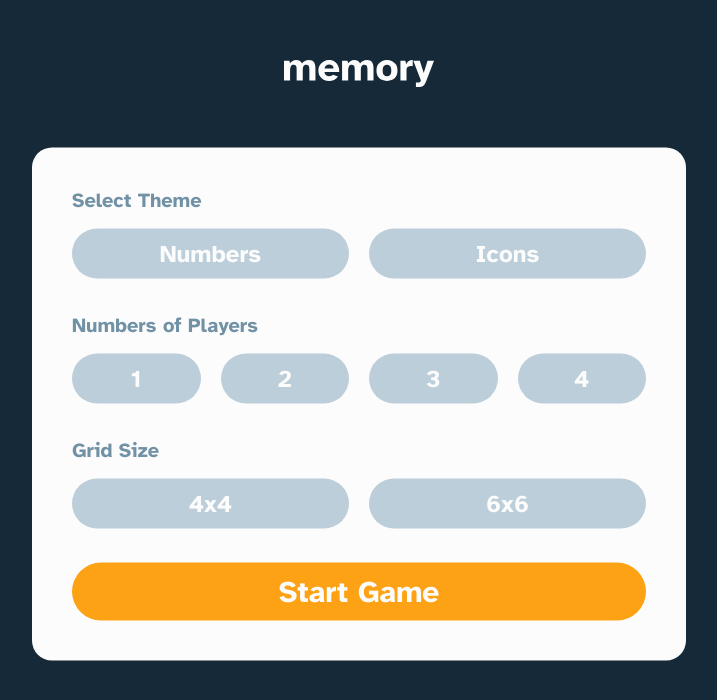
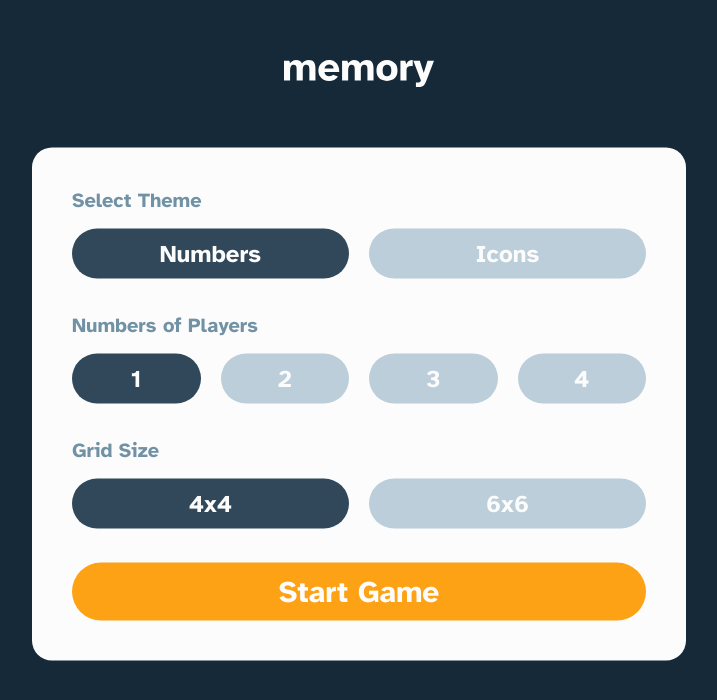
Before and after one commit to mcornale/memory-game, a React (Create React App) app: page / in a window 1280 px wide. Shown: the part 122-822 px from the top of the page, without its empty margins (281-998 px from the left). Built offline with nearby package versions, Linux system fonts and the light colour scheme.

Commit message:
Add active menu buttons based on store

```diff
--- a/src/components/GameMenu.js
+++ b/src/components/GameMenu.js
@@ -14,7 +14,12 @@ const GameMenu = (props) => {
 
   for (const key in GAME_THEMES) {
     themeButtons.push(
-      <Button key={key} type='menu-selection'>
+      <Button
+        key={key}
+        type={`menu-selection${
+          GAME_THEMES[key] === gridTheme ? '-active' : ''
+        }`}
+      >
         {GAME_THEMES[key][0].toUpperCase() + GAME_THEMES[key].slice(1)}
       </Button>
     );
@@ -22,7 +27,10 @@ const GameMenu = (props) => {
 
   for (let i = 0; i < MAX_NUM_OF_PLAYERS; i++) {
     numOfPlayersButtons.push(
-      <Button key={i} type='menu-selection'>
+      <Button
+        key={i}
+        type={`menu-selection${i + 1 === numOfPlayers ? '-active' : ''}`}
+      >
         {i + 1}
       </Button>
     );
@@ -30,7 +38,12 @@ const GameMenu = (props) => {
 
   for (const key in GAME_GRID_SIZES) {
     gridSizeButtons.push(
-      <Button key={key} type='menu-selection'>
+      <Button
+        key={key}
+        type={`menu-selection${
+          GAME_GRID_SIZES[key] === gridSize ? '-active' : ''
+        }`}
+      >
         {key}
       </Button>
     );
--- a/src/index.css
+++ b/src/index.css
@@ -138,18 +138,22 @@ button {
   background-color: var(--color-light-tangerine);
 }
 
-.button-menu-selection {
-  color: var(--color-snow);
-  background-color: var(--color-spindle);
+.button-menu-selection,
+.button-menu-selection-active {
   font-size: 2.4rem;
   width: 100%;
+  color: var(--color-snow);
+}
+
+.button-menu-selection {
+  background-color: var(--color-spindle);
 }
 
 .button-menu-selection:hover {
   background-color: var(--color-shakespeare);
 }
 
-.button-menu-selection--active {
+.button-menu-selection-active {
   background-color: var(--color-arapawa);
 }
 
--- a/src/store/gameSettingsSlice.js
+++ b/src/store/gameSettingsSlice.js
@@ -2,7 +2,7 @@ import { createSlice } from '@reduxjs/toolkit';
 import { GAME_GRID_SIZES, GAME_THEMES } from '../constants';
 
 const initialState = {
-  gridTheme: GAME_THEMES.ICONS,
+  gridTheme: GAME_THEMES.NUMBERS,
   numOfPlayers: 1,
   gridSize: GAME_GRID_SIZES['4x4'],
 };
```
Also changed, not shown: src/assets/logo.svg (deleted).
